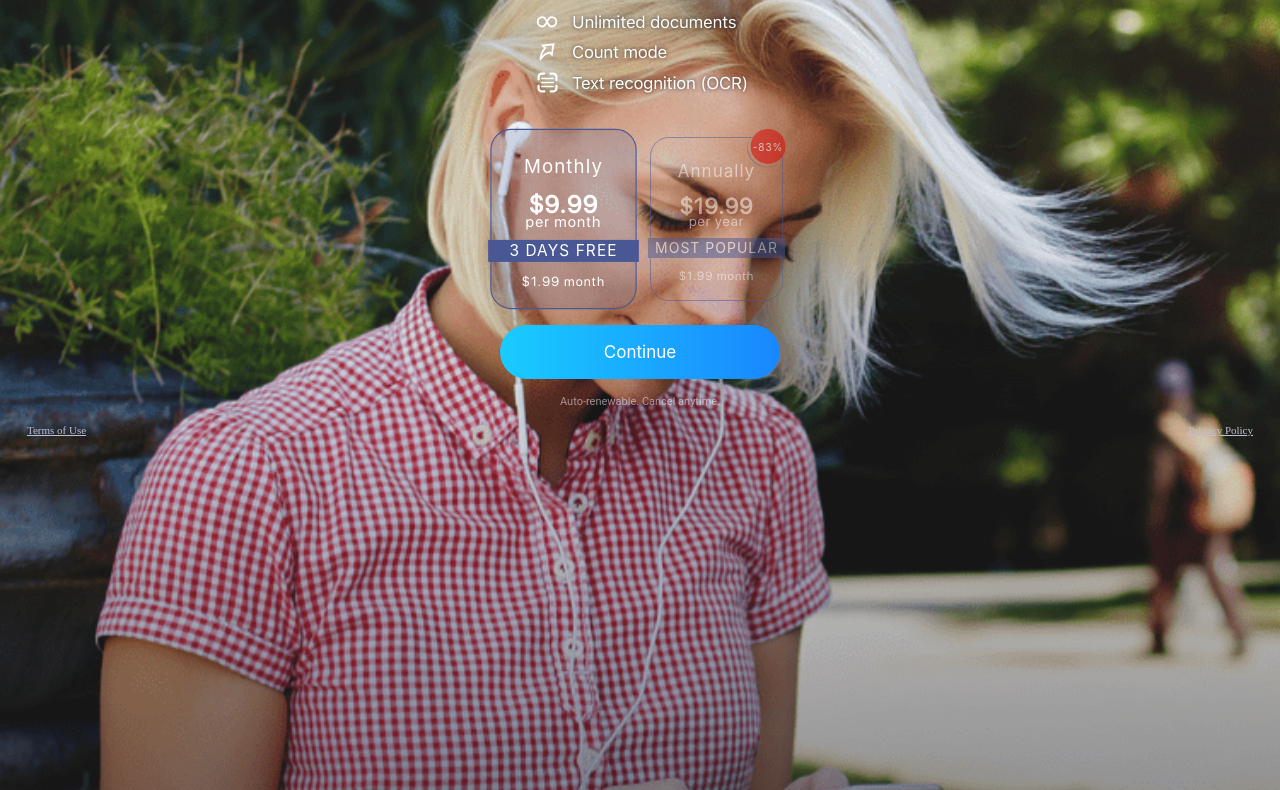
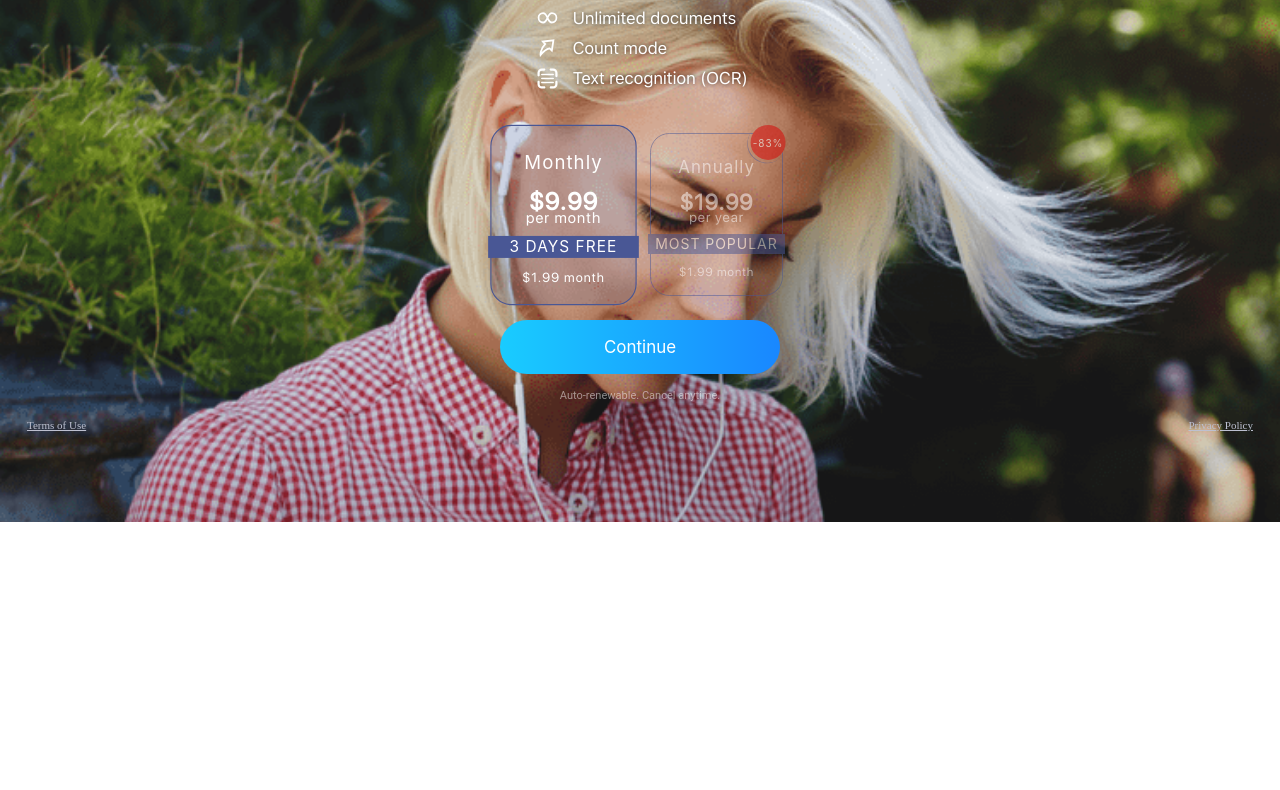
Before and after one commit to alexeyShuncko/banner, a website: page src/index.html in a window 1280 px wide. Shown: the part 322-1112 px from the top of the page. After the commit the page ends 844 px from the top, so only its background shows below. Drawn offline with nearby package versions, Linux system fonts and the light colour scheme; files that its build step writes are made by us from their sources; a web font is replaced by a local one.

Commit message:
relative sizes

```diff
--- a/src/index.html
+++ b/src/index.html
@@ -10,7 +10,7 @@
   <body>
     <div class="container" id="qwer">
       <div class="close">
-        <a href="#"><img src="./img/Path.svg" alt="Close"></img></a>
+        <a href="#"><div><span>+</span></div></a>
         <a href="#"> <span id="restore"></span></a>
       </div>
       <div class="titleBlock">
@@ -63,6 +63,6 @@
 
 
     </div>
-    <script type="module" src="./js/index.js"></script>
+    <script src="./js/index.js"></script>
   </body>
 </html>
--- a/src/js/index.js
+++ b/src/js/index.js
@@ -89,3 +89,15 @@ btn.addEventListener('click', () => {
     window.location.href = ' https://google.com/';
   }
 });
+
+let html = document.querySelector('html');
+
+window.addEventListener('resize', (e) => {
+  if (window.innerHeight >= 2532) {
+    html.style.fontSize = '48px';
+  } else {
+    html.style.fontSize = '16px';
+  }
+});
+
+console.log(window.innerHeight);
--- a/src/scss/index.scss
+++ b/src/scss/index.scss
@@ -21,21 +21,31 @@ a {
 }
 
 .container {
-  padding-top: 44px;
-  height: 150vh;
+  padding-top: 2.75rem;
+  height: 100vh;
   background: url(../img/4@2x.png);
   background-size: cover;
 }
 
 .close {
-  margin: 0 24px;
+  margin: 0 1.5rem;
   display: flex;
+  align-items: center;
   justify-content: space-between;
-  font-size: 13px;
-  & span:nth-child(1) {
+  font-size: 0.8rem;
+  & a:nth-child(1) {
     transform: rotate(45deg);
     color: rgba(255, 255, 255, 0.4);
-    font-size: 16px;
+    div {
+      width: 1rem;
+      height: 1rem;
+      display: flex;
+      align-items: center;
+      justify-content: center;
+      span {
+        font-size: 2rem;
+      }
+    }
   }
   #restore {
     color: rgba(255, 255, 255, 0.6);
@@ -44,17 +54,17 @@ a {
 }
 
 .titleBlock {
-  margin-top: 157px;
+  margin-top: 9.8rem;
   display: flex;
   align-items: center;
   justify-content: center;
   & #title {
     text-align: center;
     font-family: 'SFProDisplay';
-    font-size: 36px;
-    line-height: 42px;
+    font-size: 2.25rem;
+    line-height: 2.63rem;
     color: #ffffff;
-    text-shadow: 0px 2px 4px rgba(0, 0, 0, 0.5);
+    text-shadow: 0px 0.13rem 0.25rem rgba(0, 0, 0, 0.5);
   }
 }
 
@@ -62,11 +72,11 @@ a {
   display: flex;
   align-items: center;
   justify-content: center;
-  margin-top: 29px;
+  margin-top: 1.8rem;
   div {
     display: flex;
     flex-direction: column;
-    gap: 10px;
+    gap: 0.625rem;
     div {
       display: flex;
       flex-direction: row;
@@ -75,34 +85,34 @@ a {
         display: flex;
         align-items: center;
         justify-content: center;
-        width: 30px;
+        width: 1.875rem;
       }
       span {
         font-family: 'SFProText';
-        font-size: 17px;
+        font-size: 1.06rem;
         color: #fff;
-        letter-spacing: -0.321111px;
-        text-shadow: 0px 0px 4px rgba(0, 0, 0, 0.684495);
+        letter-spacing: -0.321111px; // убрать!!!!!!!
+        text-shadow: 0px 0px 0.25rem rgba(0, 0, 0, 0.684495);
       }
     }
   }
 }
 
 .price {
-  margin-top: 44px;
+  margin-top: 2.75rem;
   display: flex;
   align-items: center;
   justify-content: center;
-  gap: 20px;
+  gap: 1.25rem;
 }
 
 .card1,
 .card2 {
   position: relative;
-  width: 131px;
-  height: 162px;
-  border-radius: 19px;
-  border: 1px solid #495795;
+  width: 8.2rem;
+  height: 10.1rem;
+  border-radius: 1.2rem;
+  border: 0.06rem solid #495795;
 
   cursor: pointer;
   opacity: 0.5;
@@ -112,7 +122,7 @@ a {
     color: #fff;
     text-align: center;
     font-family: 'SFProDisplay';
-    letter-spacing: 1px;
+    letter-spacing: 0.06rem;
   }
 }
 .card1.active,
@@ -124,11 +134,11 @@ a {
 
 .percentBlock {
   position: absolute;
-  top: -10px;
-  right: -5px;
-  width: 39px;
-  height: 39px;
-  border-left: 1px solid #495795;
+  top: -0.625rem;
+  right: -0.3125rem;
+  width: 2.44rem;
+  height: 2.44rem;
+  border-left: 0.06rem solid #495795;
   transform: rotate(-45deg);
   border-radius: 50%;
   z-index: 10;
@@ -137,33 +147,33 @@ a {
 #num83 {
   position: absolute;
   transform: rotate(45deg);
-  top: 2px;
-  right: 1px;
-  width: 35px;
-  height: 35px;
+  top: 0.125rem;
+  right: 0.06rem;
+  width: 2.19rem;
+  height: 2.19rem;
   border-radius: 50%;
   display: flex;
   align-items: center;
   justify-content: center;
   background: #db0000;
   font-family: 'SFProDisplay';
-  font-size: 10px;
-  line-height: 12px;
+  font-size: 0.625rem;
+  line-height: 0.75rem;
 }
 
 #monthly,
 #annually {
-  margin-top: 23px;
-  font-size: 17px;
+  margin-top: 1.44rem;
+  font-size: 1.06rem;
 }
 #perMonth,
 #perYear {
   font-family: 'SFProDisplayNorm';
-  margin-top: 18px;
-  font-size: 14px;
-  line-height: 15px;
+  margin-top: 1.125rem;
+  font-size: 0.875rem;
+  line-height: 0.94rem;
   &::first-line {
-    font-size: 22px;
+    font-size: 1.375rem;
   }
 }
 #DAYSFREE,
@@ -172,21 +182,21 @@ a {
   display: flex;
   align-items: center;
   justify-content: center;
-  top: 100px;
-  left: -3px;
-  width: 137px;
-  height: 20px;
-  font-size: 14px;
-  line-height: 16px;
+  top: 6.25rem;
+  left: -0.19rem;
+  width: 8.56rem;
+  height: 1.25rem;
+  font-size: 0.875rem;
+  line-height: 1rem;
   background: #495795;
 }
 
 #priceMonth,
 #priceMonth2 {
   font-family: 'SFProDisplayNorm';
-  margin-top: 40px;
-  font-size: 12px;
-  line-height: 14px;
+  margin-top: 2.5rem;
+  font-size: 0.75rem;
+  line-height: 0.875rem;
 }
 
 .btn {
@@ -196,32 +206,32 @@ a {
 }
 
 button {
-  width: 280px;
-  height: 54px;
-  margin-top: 24px;
+  width: 17.5rem;
+  height: 3.375rem;
+  margin-top: 1.5rem;
   background: linear-gradient(270deg, #1987ff 0%, #19ccff 100%);
-  border-radius: 30px;
+  border-radius: 1.875rem;
   border: none;
   outline: none;
   color: #fff;
   font-family: 'SFProDisplay';
-  font-size: 17px;
-  line-height: 17px;
+  font-size: 1.06rem;
+  line-height: 1.06rem;
 }
 
 button:active {
-  box-shadow: 0 0 10px #19ccff;
+  box-shadow: 0 0 0.625rem #19ccff;
 }
 
 #autoRenewable {
-  margin: 16px 0;
+  margin: 1rem 0;
   display: flex;
   align-items: center;
   justify-content: center;
   color: #fff;
   opacity: 0.5;
-  font-size: 11px;
-  line-height: 13px;
+  font-size: 0.69rem;
+  line-height: 0.81rem;
   font-family: 'Roboto';
 }
 
@@ -229,13 +239,13 @@ button:active {
   display: flex;
   align-items: center;
   justify-content: space-between;
-  margin: 0 27px;
+  margin: 0 1.69rem;
 }
 
 #terms,
 #privacy {
-  font-size: 11px;
-  line-height: 13px;
+  font-size: 0.6875rem;
+  line-height: 0.8125rem;
   text-decoration-line: underline;
   color: #bdc0d0;
 }
```
Also changed, not shown: docs/index.html (+1 -1 lines), docs/js/index.js (+12 -0 lines), docs/css/index.css.
